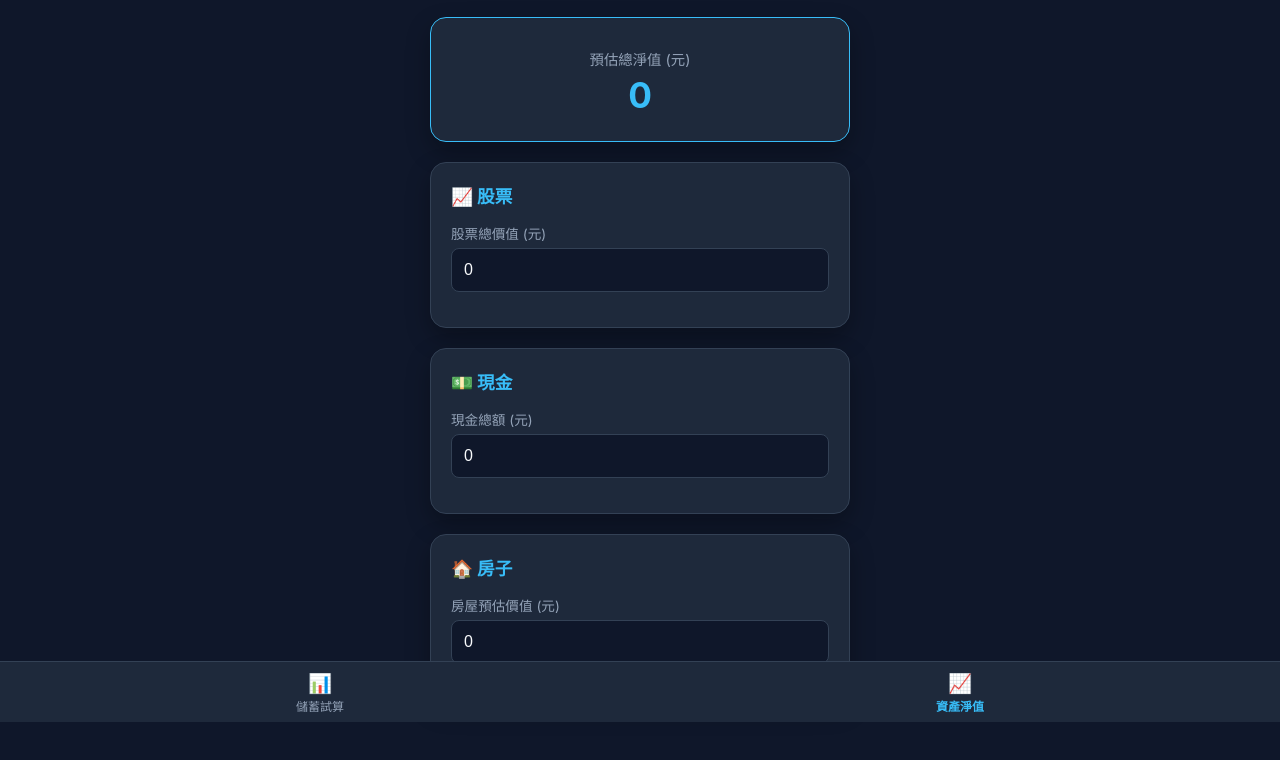
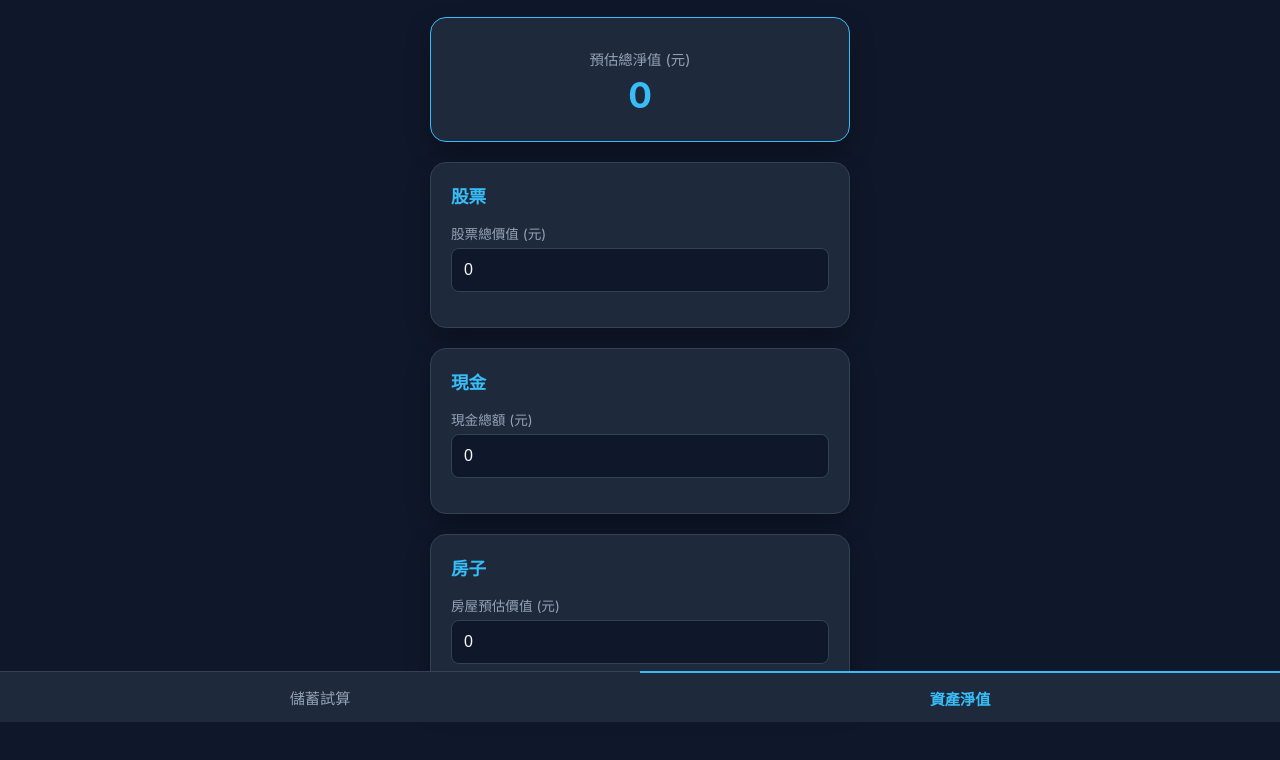
Before and after one commit to deanaa776622/finance, a plain HTML site: page stock.html in a window 1280 px wide. Shown: the part 78-838 px from the top of the page. Drawn offline with Linux system fonts and the light colour scheme.

Commit message:
Stock-remove tab bar icon

```diff
--- a/stock.html
+++ b/stock.html
@@ -21,7 +21,7 @@
       color: var(--text-color);
       margin: 0;
       padding: 20px;
-      padding-bottom: 80px;
+      padding-bottom: 70px;
       display: flex;
       flex-direction: column;
       align-items: center;
@@ -48,9 +48,6 @@
       font-weight: bold;
       color: var(--accent-color);
       margin-bottom: 15px;
-      display: flex;
-      align-items: center;
-      gap: 8px;
     }
     .input-group {
       margin-bottom: 15px;
@@ -89,13 +86,14 @@
       color: var(--accent-color);
       margin: 5px 0;
     }
-    /* 底部導覽列 */
+
+    /* 底部導覽列 (純文字版) */
     .bottom-nav {
       position: fixed;
       bottom: 0;
       left: 0;
       right: 0;
-      height: 60px;
+      height: 50px;
       background-color: #1e293b;
       border-top: 1px solid #334155;
       display: flex;
@@ -105,19 +103,19 @@
     }
     .nav-item {
       display: flex;
-      flex-direction: column;
+      justify-content: center;
       align-items: center;
+      width: 50%;
+      height: 100%;
       color: #94a3b8;
       text-decoration: none;
-      font-size: 0.75rem;
+      font-size: 0.95rem;
+      transition: color 0.2s ease-in-out;
     }
     .nav-item.active {
       color: #38bdf8;
       font-weight: bold;
-    }
-    .nav-icon {
-      font-size: 1.2rem;
-      margin-bottom: 2px;
+      border-top: 2px solid #38bdf8;
     }
   </style>
 </head>
@@ -136,7 +134,7 @@
 
   <!-- 1. 股票卡片 -->
   <div class="card">
-    <div class="card-title">📈 股票</div>
+    <div class="card-title">股票</div>
     <div class="input-group">
       <label>股票總價值 (元)</label>
       <input type="text" id="stock_val" value="0" oninput="formatAndCalculate(this)">
@@ -145,7 +143,7 @@
 
   <!-- 2. 現金卡片 -->
   <div class="card">
-    <div class="card-title">💵 現金</div>
+    <div class="card-title">現金</div>
     <div class="input-group">
       <label>現金總額 (元)</label>
       <input type="text" id="cash_val" value="0" oninput="formatAndCalculate(this)">
@@ -154,7 +152,7 @@
 
   <!-- 3. 房子卡片 -->
   <div class="card">
-    <div class="card-title">🏠 房子</div>
+    <div class="card-title">房子</div>
     <div class="input-group">
       <label>房屋預估價值 (元)</label>
       <input type="text" id="house_val" value="0" oninput="formatAndCalculate(this)">
@@ -162,16 +160,10 @@
   </div>
 </div>
 
-<!-- 底部導覽列 -->
+<!-- 底部導覽列（純文字版） -->
 <nav class="bottom-nav">
-  <a href="index.html" class="nav-item">
-    <span class="nav-icon">📊</span>
-    <span>儲蓄試算</span>
-  </a>
-  <a href="stock.html" class="nav-item active">
-    <span class="nav-icon">📈</span>
-    <span>資產淨值</span>
-  </a>
+  <a href="index.html" class="nav-item">儲蓄試算</a>
+  <a href="stock.html" class="nav-item active">資產淨值</a>
 </nav>
 
 <script>
@@ -195,7 +187,6 @@
     const total = stock + cash + house;
     document.getElementById('total-net-worth').innerText = total.toLocaleString('en-US');
 
-    // 自動記錄數據至手機內部記憶體
     localStorage.setItem('nw_stock', stock);
     localStorage.setItem('sav_cash', cash);
     localStorage.setItem('nw_house', house);
```
